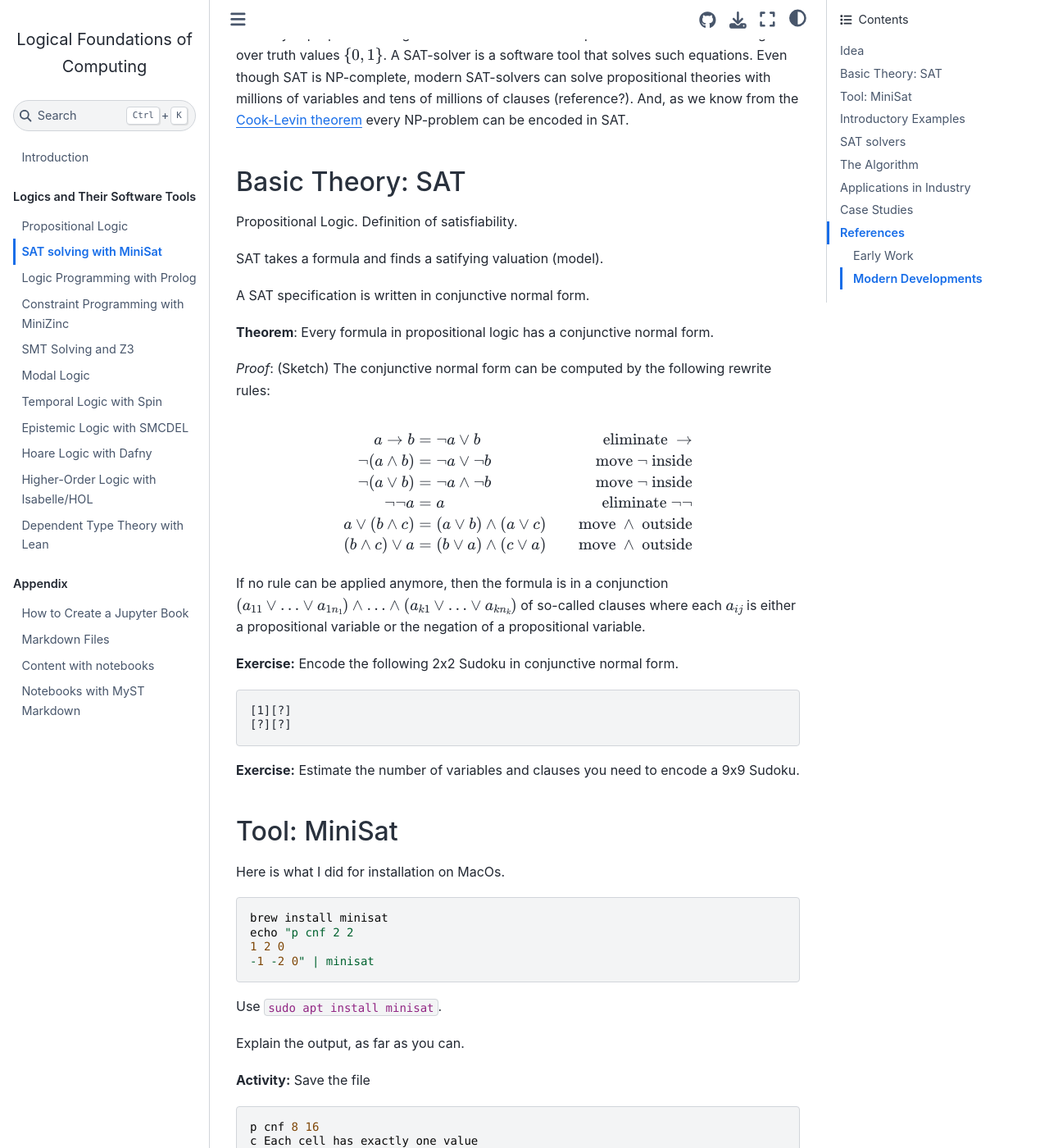
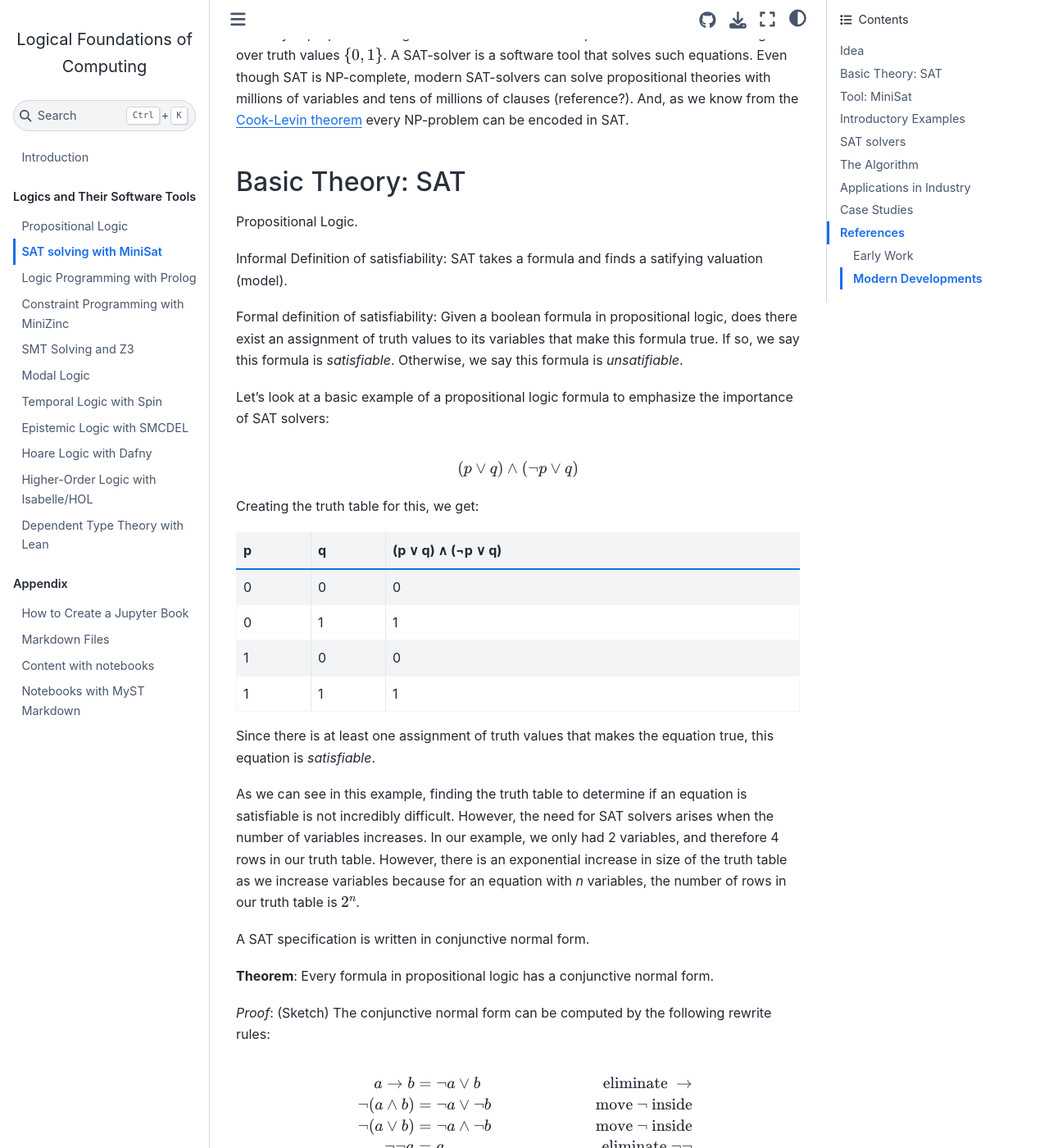
Before and after one commit to LEAP-at-Chapman/CPSC-510-Logical-Foundations-of-Computing, a Jupyter Book: the page built from content/2-satsolving.md, in a window 1280 px wide and 1400 px high, scrolled down 231 px. Shown: the whole window at 82% size. Built offline with Jupyter Book 1.0.4 settings and Sphinx 7.4.7 and the Sphinx Book theme 1.1.4, drawn with Linux system fonts in a browser that asks for light colours.

Commit message:
Added to basic theory

````diff
--- a/content/2-satsolving.md
+++ b/content/2-satsolving.md
@@ -7,9 +7,31 @@ A theory in propositional logic can be seen as a set of equations in variables t
 
 ## Basic Theory: SAT
 
-Propositional Logic. Definition of satisfiability.
+Propositional Logic.
 
+Informal Definition of satisfiability:
 SAT takes a formula and finds a satifying valuation (model).
+
+Formal definition of satisfiability:
+Given a boolean formula in propositional logic, does there exist an assignment of truth values to its variables that make this formula true. If so, we say this formula is *satisfiable*. Otherwise, we say this formula is *unsatifiable*.
+
+Let's look at a basic example of a propositional logic formula to emphasize the importance of SAT solvers:
+
+$$(p\vee q)\wedge(\neg p\vee q)$$
+
+Creating the truth table for this, we get:
+| p | q | (p ∨ q) ∧ (¬p ∨ q) |
+|---|---|--------------------|
+| 0 | 0 | 0 |
+| 0 | 1 | 1 |
+| 1 | 0 | 0 |
+| 1 | 1 | 1 |
+
+Since there is at least one assignment of truth values that makes the equation true, this equation is *satisfiable*.
+
+As we can see in this example, finding the truth table to determine if an equation is satisfiable is not incredibly difficult. However, the need for SAT solvers arises when the number of variables increases. In our example, we only had 2 variables, and therefore 4 rows in our truth table. However, there is an exponential increase in size of the truth table as we increase variables because for an equation with *n* variables, the number of rows in our truth table is $2^n$.
+
+
 
 A SAT specification is written in conjunctive normal form.
 
@@ -45,7 +67,7 @@ echo "p cnf 2 2
 1 2 0
 -1 -2 0" | minisat
 ```
-Use `sudo apt install minisat`.
+Use `sudo apt install minisat` to install on Linux.
 
 Explain the output, as far as you can.
 
````
